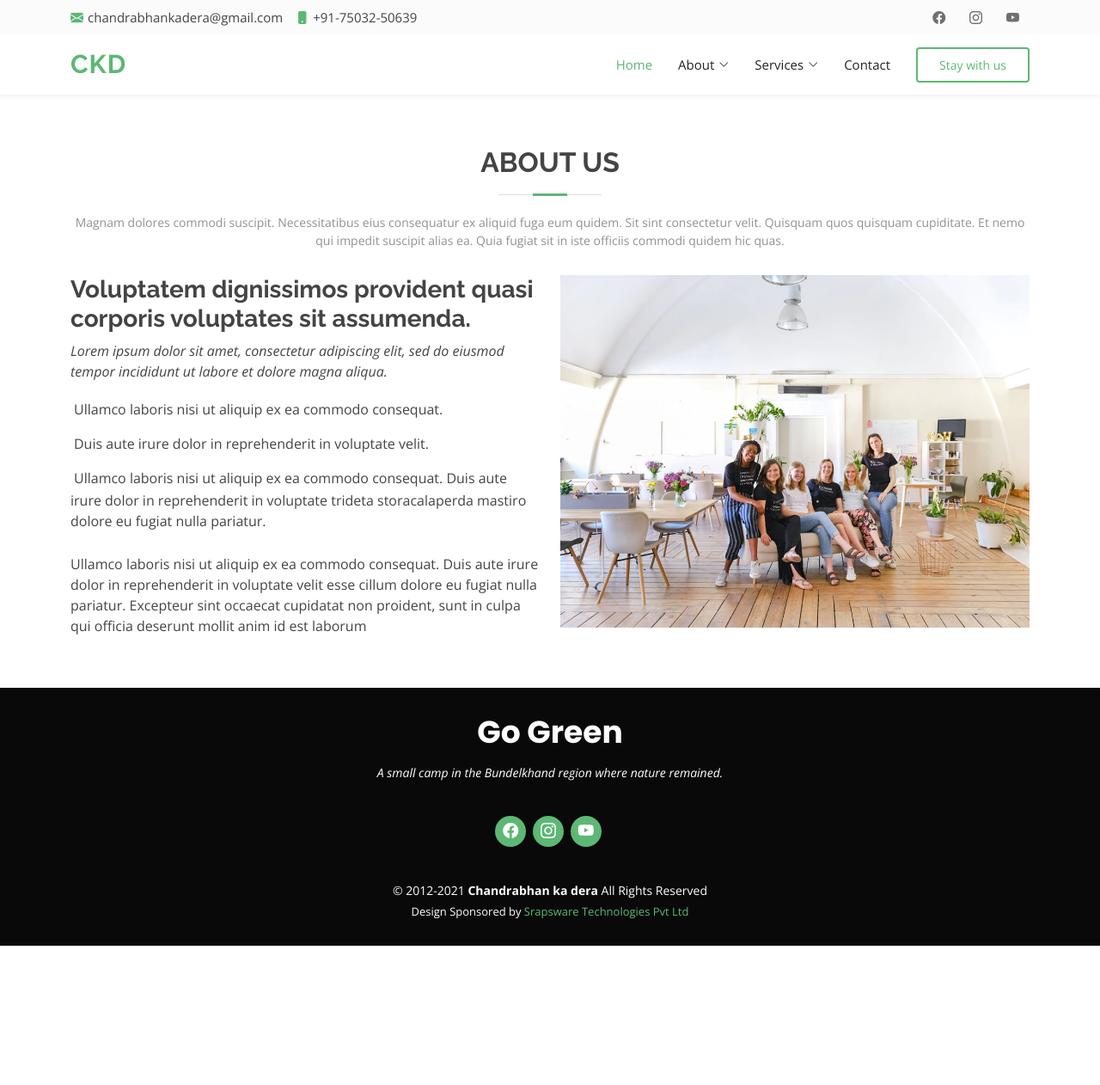
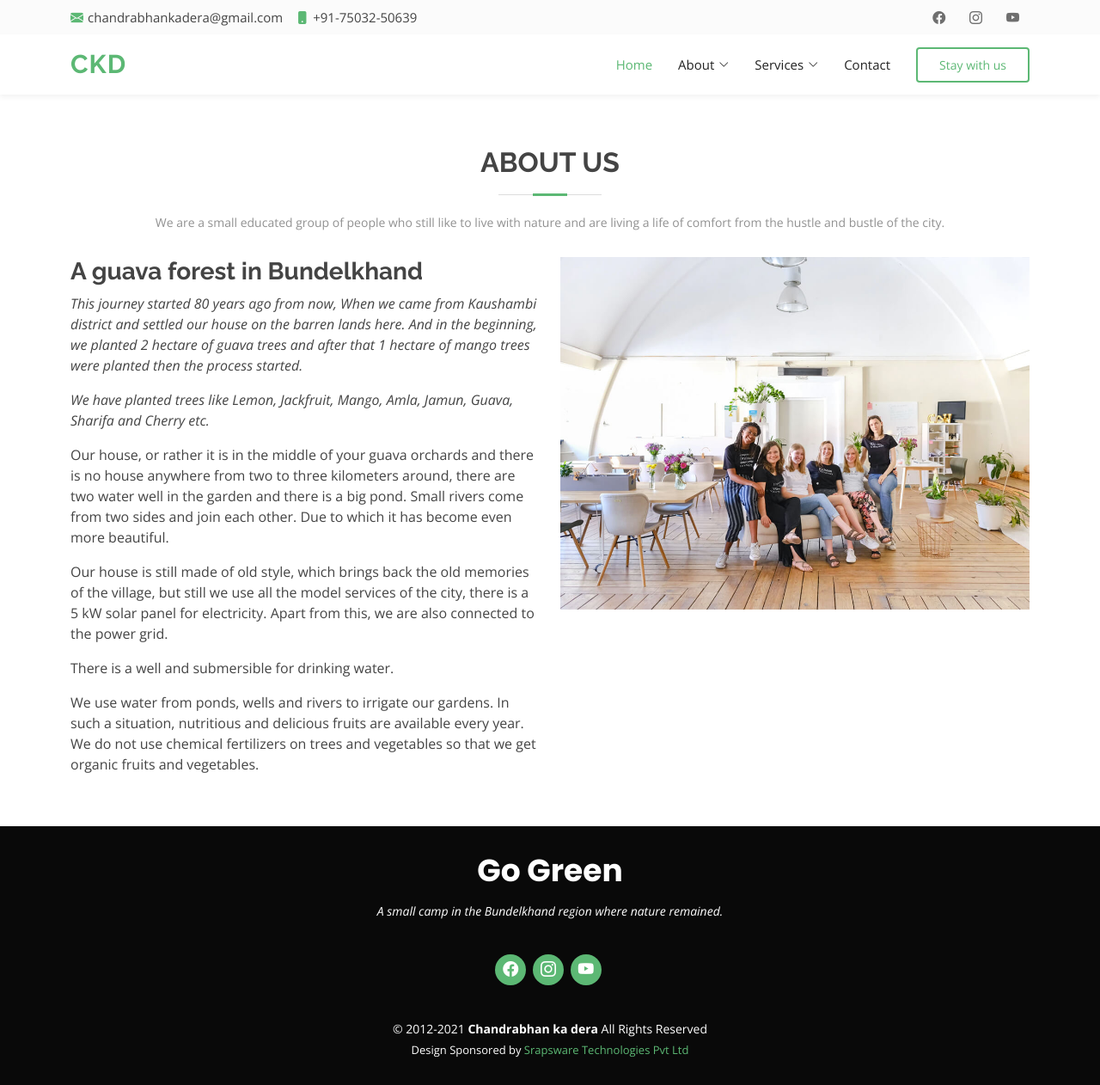
Before and after one commit to chandrabhankadera/chandrabhankadera.github.io, a Jekyll site: the page built from pages/about.html, in a window 1280 px wide. Shown: the whole page at 86% size. Built offline with Jekyll 4.4.1, drawn with Linux system fonts in a browser that asks for light colours; before the commit the page ends 1100 px from its top, so only the background shows below that.

Commit message:
Update about.html

```diff
--- a/pages/about.html
+++ b/pages/about.html
@@ -12,28 +12,26 @@ sitemap:
       <div class="container">
         <div class="section-title">
           <h2>About Us</h2>
-          <p>Magnam dolores commodi suscipit. Necessitatibus eius consequatur ex aliquid fuga eum quidem. Sit sint consectetur velit. Quisquam quos quisquam cupiditate. Et nemo qui impedit suscipit alias ea. Quia fugiat sit in iste officiis commodi quidem hic quas.</p>
+          <p>We are a small educated group of people who still like to live with nature and are living a life of comfort from the hustle and bustle of the city.</p>
         </div>
         <div class="row">
           <div class="col-lg-6 order-1 order-lg-2">
             <img src="/assets/img/about.jpg" class="img-fluid" alt="">
           </div>
           <div class="col-lg-6 pt-4 pt-lg-0 order-2 order-lg-1 content">
-            <h3>Voluptatem dignissimos provident quasi corporis voluptates sit assumenda.</h3>
+            <h3>A guava forest in Bundelkhand</h3>
             <p class="fst-italic">
-              Lorem ipsum dolor sit amet, consectetur adipiscing elit, sed do eiusmod tempor incididunt ut labore et dolore
-              magna aliqua.
+              This journey started 80 years ago from now, When we came from Kaushambi district and settled our house on the barren lands here. And in the beginning, we planted 2 hectare of guava trees and after that 1 hectare of mango trees were planted then the process started.
             </p>
-            <ul>
-              <li><i class="bi bi-check-circled"></i> Ullamco laboris nisi ut aliquip ex ea commodo consequat.</li>
-              <li><i class="bi bi-check-circled"></i> Duis aute irure dolor in reprehenderit in voluptate velit.</li>
-              <li><i class="bi bi-check-circled"></i> Ullamco laboris nisi ut aliquip ex ea commodo consequat. Duis aute irure dolor in reprehenderit in voluptate trideta storacalaperda mastiro dolore eu fugiat nulla pariatur.</li>
-            </ul>
-            <p>
-              Ullamco laboris nisi ut aliquip ex ea commodo consequat. Duis aute irure dolor in reprehenderit in voluptate
-              velit esse cillum dolore eu fugiat nulla pariatur. Excepteur sint occaecat cupidatat non proident, sunt in
-              culpa qui officia deserunt mollit anim id est laborum
-            </p>
+			<p class="fst-italic"> We have planted trees like Lemon, Jackfruit, Mango, Amla, Jamun, Guava, Sharifa and Cherry etc.</p>
+
+            <p>Our house, or rather it is in the middle of your guava orchards and there is no house anywhere from two to three kilometers around, there are two water well in the garden and there is a big pond. Small rivers come from two sides and join each other. Due to which it has become even more beautiful.</p>
+
+			<p>Our house is still made of old style, which brings back the old memories of the village, but still we use all the model services of the city, there is a 5 kW solar panel for electricity. Apart from this, we are also connected to the power grid.</p>
+
+			<p>There is a well and submersible  for drinking water.</p>
+
+			<p>We use water from ponds, wells and rivers to irrigate our gardens. In such a situation, nutritious and delicious fruits are available every year. We do not use chemical fertilizers on trees and vegetables so that we get organic fruits and vegetables.</p>
           </div>
         </div>
 
```
